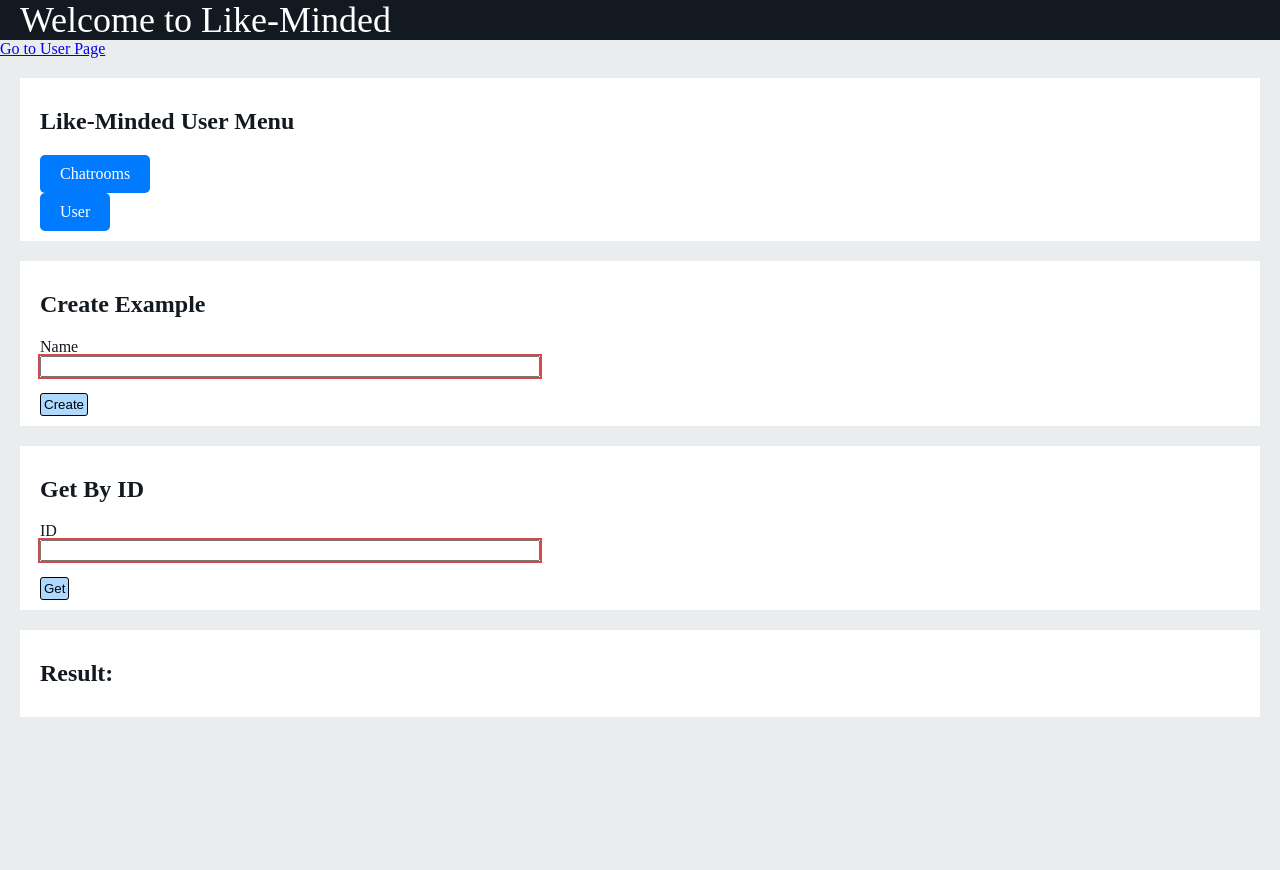
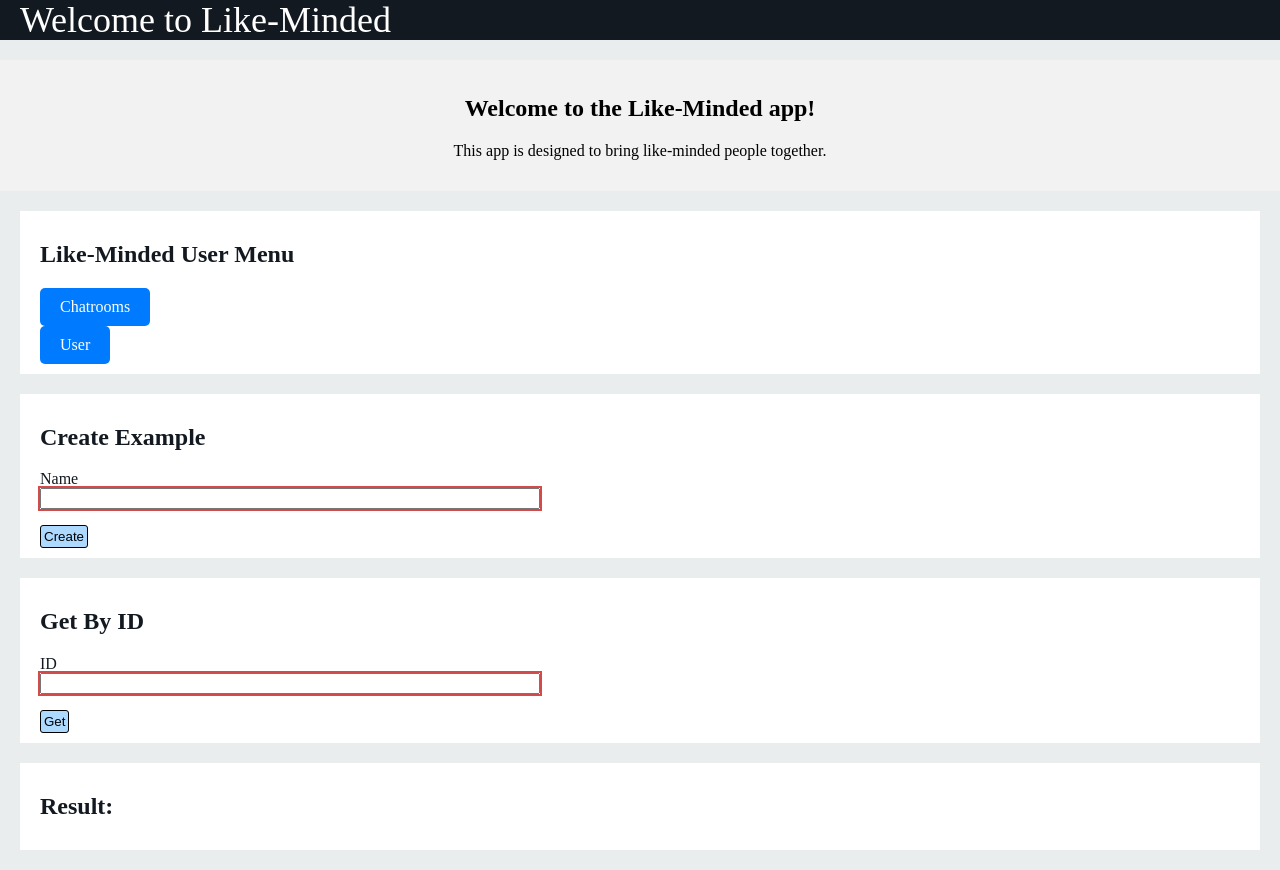
Before and after one commit to adam-knight1/yankeetrek, a plain HTML site: page Frontend/src/index.html in a window 1280 px wide. Before the commit the page ends 800 px from the top, so only its background shows below. Drawn offline with nearby package versions, Linux system fonts and the light colour scheme; files whose address does not match are found by name.

Commit message:
Added subheader with app description on main menu

```diff
--- a/Frontend/src/css/style.css
+++ b/Frontend/src/css/style.css
@@ -109,15 +109,14 @@
     text-decoration: none;
 }
 
-/*added the above styles so the buttons look cooler */
+/*added the above styles so the buttons look cooler -adam */
 .user-button:hover {
     background-color: #0056b3;
 }
 
-.center-content {
-  display: flex;
-  justify-content: center;
-  align-items: center;
-  height: 100vh; /* might need to adjust this height-adam */
-  flex-direction: column;
+.welcome-section {
+  text-align: center;
+  margin-top: 20px;
+  padding: 15px;
+  background-color: #f2f2f2;
 }
--- a/Frontend/src/index.html
+++ b/Frontend/src/index.html
@@ -11,9 +11,12 @@
         <a class="header_home" href="index.html">Welcome to Like-Minded</a>
     </div>
 </header>
-<div>
-    <a href="user.html">Go to User Page</a>
+
+<div class="welcome-section">
+    <h2>Welcome to the Like-Minded app!</h2>
+    <p>This app is designed to bring like-minded people together.</p>
 </div>
+
 
 <div class="card">
     <h2>Like-Minded User Menu</h2>
```
